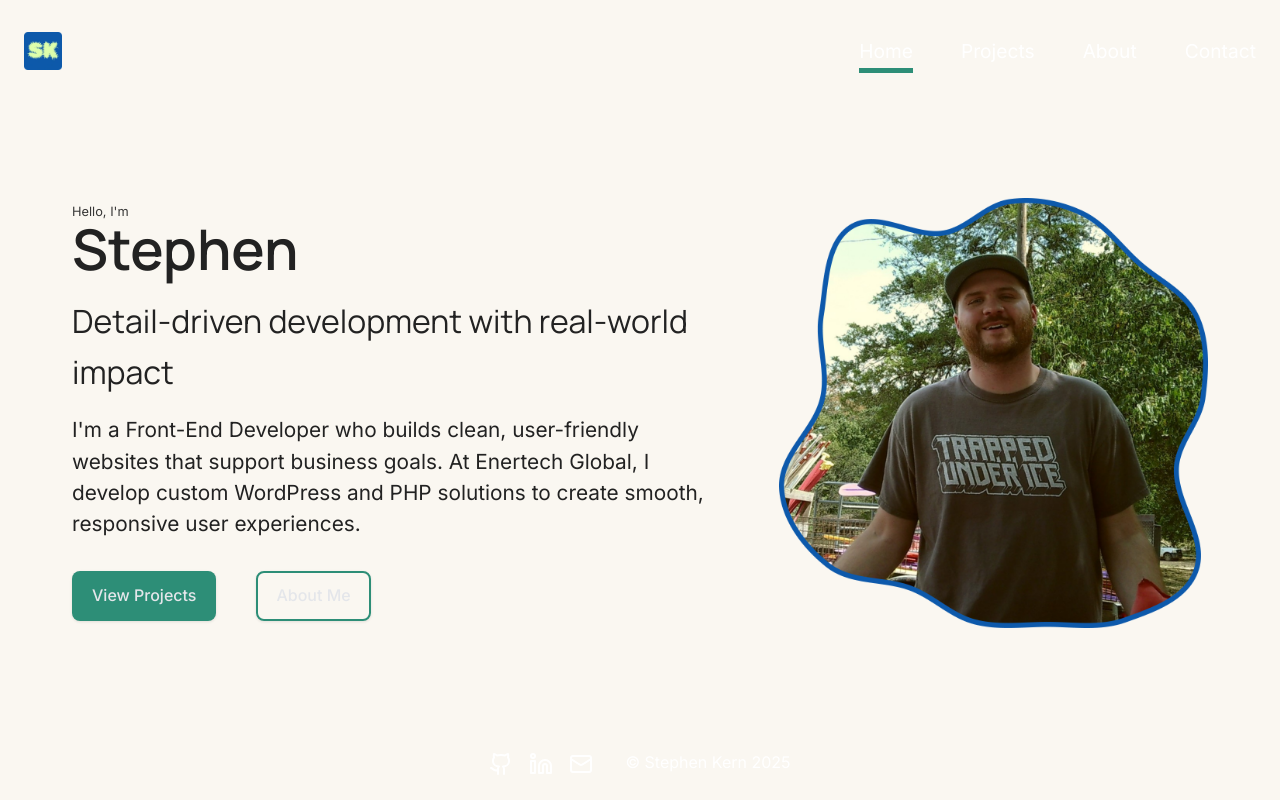
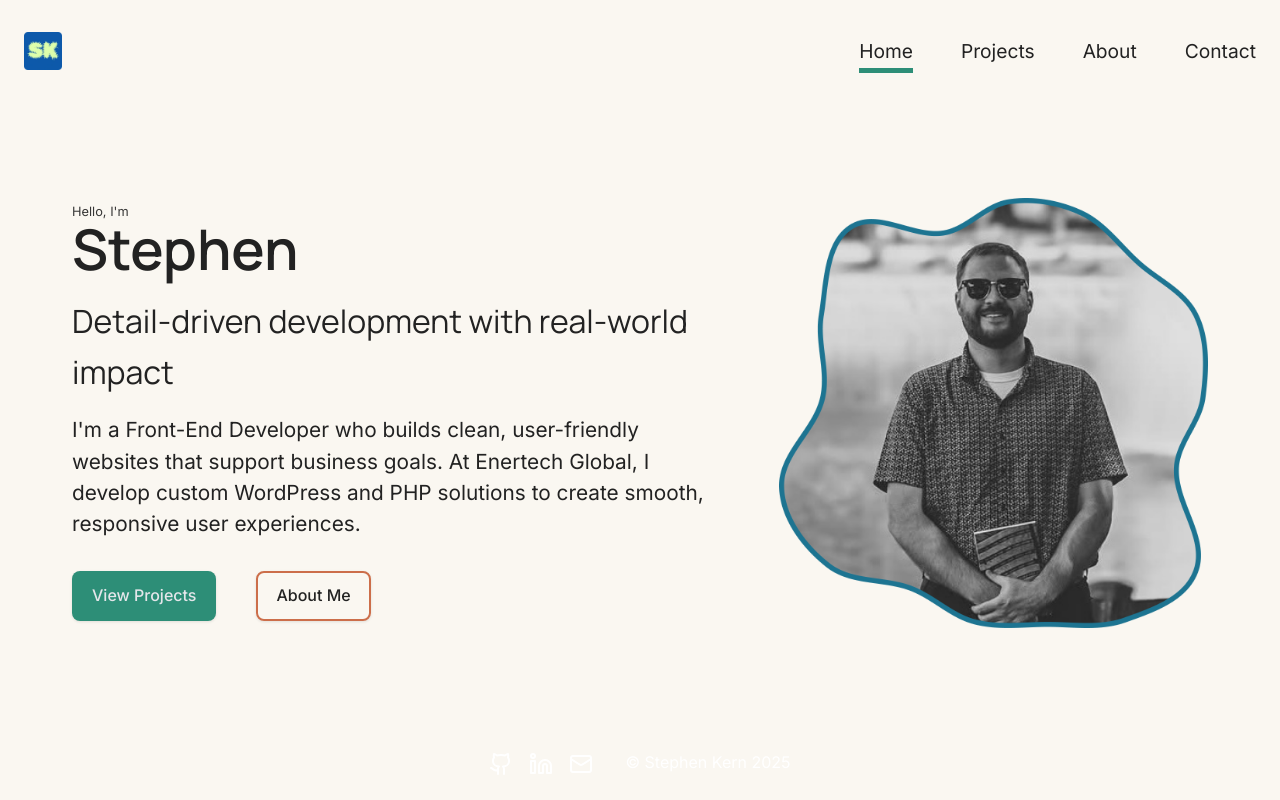
Before and after one commit to stephen-kern/vue-portfolio, a Vue app: page / in a window 1280 px wide. Built offline with nearby package versions, Linux system fonts and the light colour scheme.

Commit message:
navbar adjustments

```diff
--- a/src/components/Navbar.vue
+++ b/src/components/Navbar.vue
@@ -2,72 +2,97 @@
 import { ref } from "vue";
 
 const isOpen = ref(false);
+
 const toggleMenu = () => {
   isOpen.value = !isOpen.value;
   document.body.classList.toggle("no-scroll", isOpen.value);
 };
+
+const navLinks = [
+  { label: "Home", to: "/" },
+  { label: "Projects", to: "/projects" },
+  { label: "About", to: "/about" },
+  { label: "Contact", to: "/contact" },
+];
+
+const socialLinks = [
+  { label: "GitHub", href: "https://github.com/stephen-kern" },
+  { label: "LinkedIn", href: "https://www.linkedin.com/in/stephenkern96/" },
+  { label: "Email", href: "mailto:stephenkern96@gmail.com" },
+];
 </script>
 
 <template>
-  <div class="navbar-container">
-    <a href="/" class="logo-link">
+  <header class="navbar-container">
+    <RouterLink to="/" class="logo-link" aria-label="Go to home">
       <img
         src="../assets/navbar-icon.webp"
         alt="Initials SK in favicon logo"
         class="logo"
       />
-    </a>
+    </RouterLink>
 
-    <!-- Hamburger Menu -->
+    <!-- Hamburger Button -->
     <button
       class="hamburger"
       @click="toggleMenu"
-      aria-label="Toggle Menu"
+      aria-label="Menu"
+      :aria-expanded="isOpen"
       :class="{ open: isOpen }"
     >
       <span class="bar"></span>
       <span class="bar"></span>
     </button>
 
-    <!-- Desktop Navigation -->
+    <!-- Desktop Nav -->
     <nav class="desktop-nav">
-      <router-link to="/">Home</router-link>
-      <router-link to="/projects">Projects</router-link>
-      <router-link to="/about">About</router-link>
-      <router-link to="/contact">Contact</router-link>
+      <RouterLink
+        v-for="item in navLinks"
+        :key="item.to"
+        :to="item.to"
+      >
+        {{ item.label }}
+      </RouterLink>
     </nav>
 
-    <!-- Mobile Off-Canvas Navigation -->
+    <!-- Mobile Menu -->
     <transition name="slide">
       <aside v-if="isOpen" class="mobile-nav">
         <div class="nav-links">
-          <router-link to="/" @click="toggleMenu">Home</router-link>
-          <router-link to="/projects" @click="toggleMenu">Projects</router-link>
-          <router-link to="/about" @click="toggleMenu">About</router-link>
-          <router-link to="/contact" @click="toggleMenu">Contact</router-link>
+          <RouterLink
+            v-for="item in navLinks"
+            :key="item.to"
+            :to="item.to"
+            @click="toggleMenu"
+          >
+            {{ item.label }}
+          </RouterLink>
         </div>
+
         <div class="divider"></div>
+
         <div class="social-links">
           <a
-            href="https://github.com/stephen-kern"
+            v-for="s in socialLinks"
+            :key="s.href"
+            :href="s.href"
             target="_blank"
             rel="noopener noreferrer"
           >
-            Github
+            {{ s.label }}
           </a>
-          <a
-            href="https://www.linkedin.com/in/stephenkern96/"
-            target="_blank"
-            rel="noopener noreferrer"
-          >
-            LinkedIn
-          </a>
-          <a href="mailto:stephenkern96@gmail.com">Email</a>
         </div>
       </aside>
     </transition>
-  </div>
-  <div v-if="isOpen" class="backdrop" @click="toggleMenu"></div>
+  </header>
+
+  <!-- Backdrop -->
+  <div
+    v-if="isOpen"
+    class="backdrop"
+    @click="toggleMenu"
+    aria-hidden="true"
+  ></div>
 </template>
 
 <style scoped>
@@ -104,7 +129,7 @@ h2 a {
 .desktop-nav a {
   font-size: 1.2rem;
   cursor: pointer;
-  color: white;
+  color: var(--text);
   position: relative;
 }
 
@@ -146,7 +171,7 @@ h2 a {
   display: block;
   height: 3px;
   width: 100%;
-  background: #fff;
+  background: var(--text);
   border-radius: 3px;
   transition: all 0.4s ease;
 }
@@ -197,7 +222,7 @@ h2 a {
 }
 
 .nav-links a {
-  color: #ffffff;
+  color: var(--text);
   font-size: 1.5rem;
   font-weight: 500;
 }
--- a/src/style.css
+++ b/src/style.css
@@ -14,8 +14,9 @@
   /* Colors */
   --text: #222222;
   --background: #faf7f1;
+  --background-hover: rgba(255, 255, 255, 0.05);
   --primary: #2d8e77; /* forest green accent */
-  --primary-hover: #25695f;
+  --primary-hover: color-mix(in srgb, var(--primary), black 20%);
   --accent: #cc6e4a; /* warm terracotta highlight */
   --hover: #b55b3d;
 
@@ -134,12 +135,19 @@ button,
   border-radius: 0.5rem;
   text-decoration: none;
   transition: background-color 0.25s ease, color 0.25s ease,
-    box-shadow 0.25s ease;
+    box-shadow 0.25s ease, transform 0.2s ease;
   box-shadow: 0 1px 3px rgba(0, 0, 0, 0.1);
   cursor: pointer;
   font-family: var(--font-body);
   font-weight: 500;
   border: none;
+}
+
+button:hover,
+.primary-button:hover,
+.secondary-button:hover {
+  transform: translateY(-2px);
+  box-shadow: 0 4px 8px rgba(0, 0, 0, 0.12);
 }
 
 .primary-button,
@@ -155,17 +163,17 @@ button.primary-button:hover {
 
 .secondary-button,
 button.secondary-button {
-  background-color: transparent;
-  color: var(--divider);
-  outline: 2px solid var(--primary);
+  background-color: var(--background);
+  color: var(--text);
+  outline: 2px solid var(--accent);
   outline-offset: -2px;
+  transition: all 0.25s ease;
 }
 
 .secondary-button:hover,
 button.secondary-button:hover {
-  background-color: var(--divider);
-  color: var(--primary);
-  outline: none;
+  background: var(--accent);
+  outline: var(--primary);
 }
 
 /* ==============================
@@ -183,7 +191,6 @@ button.secondary-button:hover {
     --background: #0f0f10;
     --text: #e6e6e6;
     --primary: #0d59ab;
-    --primary-hover: #2a75c4;
     --accent: #2d8e77;
     --hover: #cc6e4a;
   }
--- a/src/views/Home.vue
+++ b/src/views/Home.vue
@@ -47,7 +47,7 @@ onUnmounted(() => {
       <div class="hero__image">
         <img
           class="pfp"
-          src="../assets/blob-pic.png"
+          src="../assets/bgblobpic.png"
           alt="stephen kern in the wild"
         />
       </div>
```
Also changed, not shown: src/assets/bgblobpic.png (added).
